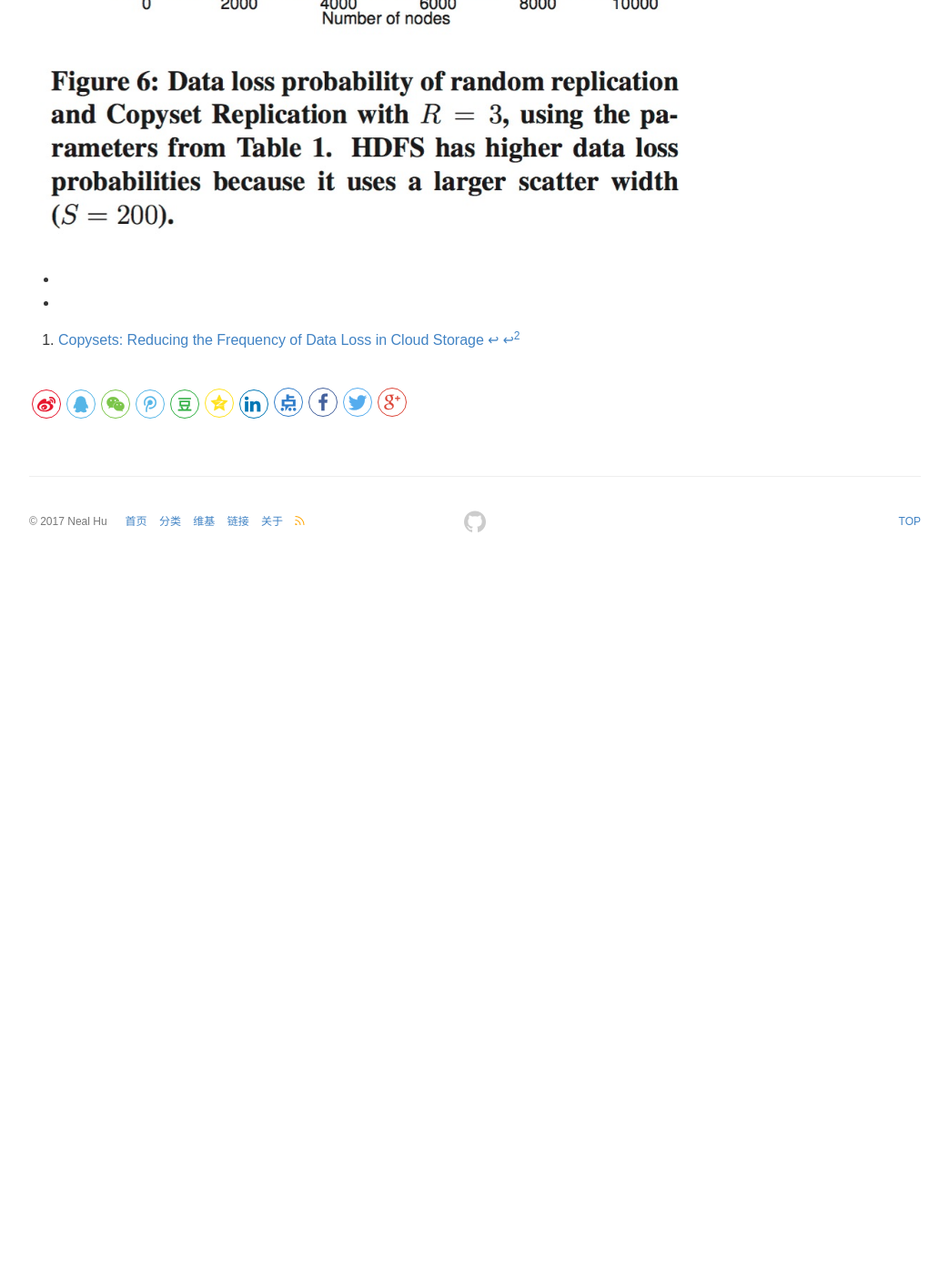
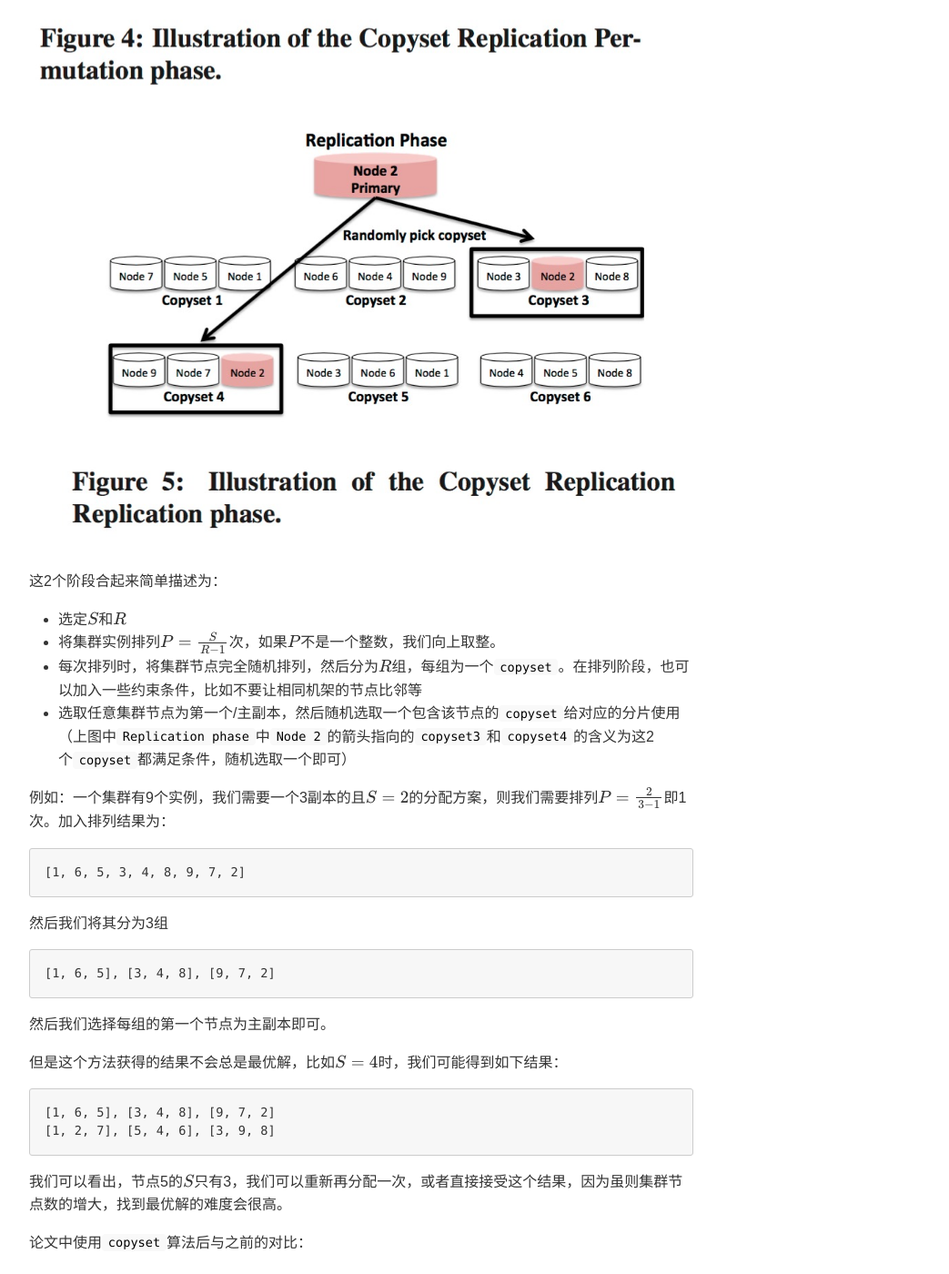
Before and after one commit to lrita/lrita.github.io, a Jekyll site: the page built from _posts/2018-08-07-copysets-and-replications.md, in a window 1280 px wide and 1400 px high, scrolled down 2865 px. Shown: the whole window at 91% size, without its empty margins (118-1161 px from the left). Built offline with Jekyll 4.4.1, drawn with Linux system fonts in a browser that asks for light colours; formulas are drawn with MathJax 3; comment, search, counter and statistics services are not loaded; before the commit the page ends 3487 px from its top, so only the background shows below that; some of the changed text lies outside the part shown.

Commit message:
_posts/2018-08-07-copysets-and-replications.md

````diff
--- a/_posts/2018-08-07-copysets-and-replications.md
+++ b/_posts/2018-08-07-copysets-and-replications.md
@@ -24,7 +24,7 @@ keywords: distributed-programming
 
 故，论文中提出了4个核心变量：
 
-* $$S$$
+* $$S$$ `scatter width`
 * $$R$$ 副本数
 * $$N$$ 集群实例数
 * $$P$$ 副本排列组合次数
@@ -35,9 +35,37 @@ keywords: distributed-programming
 
 论文中讲述，为了降低数据的丢失概率，排布数据副本时，追求更低的$$S$$。因为在实际情况中，故障恢复的瓶颈通常是服务器带宽，而不是$$S$$。
 
+其算法可以简单描述为2个阶段：
+1. 排列阶段(`Permutation phase`)
+2. 选择副本阶段(`Replication phase`)
+
+![](/images/posts/distribution/copysets-3.png)
+
+![](/images/posts/distribution/copysets-4.png)
 
 
-静态分配节点到copyset中，随机选取一个节点作为主节点
+这2个阶段合起来简单描述为：
+* 选定$$S$$和$$R$$
+* 将集群实例排列$$P = \frac{S}{R-1}$$次，如果$$P$$不是一个整数，我们向上取整。
+* 每次排列时，将集群节点完全随机排列，然后分为$$R$$组，每组为一个`copyset`。在排列阶段，也可以加入一些约束条件，比如不要让相同机架的节点比邻等
+* 选取任意集群节点为第一个/主副本，然后随机选取一个包含该节点的`copyset`给对应的分片使用（上图中`Replication phase`中`Node 2`的箭头指向的`copyset3`和`copyset4`的含义为这2个`copyset`都满足条件，随机选取一个即可）
+
+例如：一个集群有9个实例，我们需要一个3副本的且$$S = 2$$的分配方案，则我们需要排列$$P = \frac{2}{3-1}$$即1次。加入排列结果为：
+```
+[1, 6, 5, 3, 4, 8, 9, 7, 2]
+```
+然后我们将其分为3组
+```
+[1, 6, 5], [3, 4, 8], [9, 7, 2]
+```
+然后我们选择每组的第一个节点为主副本即可。
+
+但是这个方法获得的结果不会总是最优解，比如$$S = 4$$时，我们可能得到如下结果：
+```
+[1, 6, 5], [3, 4, 8], [9, 7, 2]
+[1, 2, 7], [5, 4, 6], [3, 9, 8]
+```
+我们可以看出，节点5的$$S$$只有3，我们可以重新再分配一次，或者直接接受这个结果，因为虽则集群节点数的增大，找到最优解的难度会很高。
 
 论文中使用`copyset`算法后与之前的对比：
 ![](/images/posts/distribution/copysets-2.png)
````
Also changed, not shown: images/posts/distribution/copysets-3.png (added), images/posts/distribution/copysets-4.png (added).
